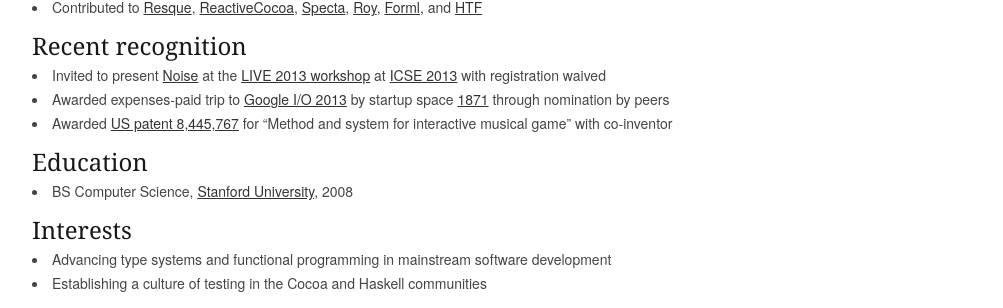
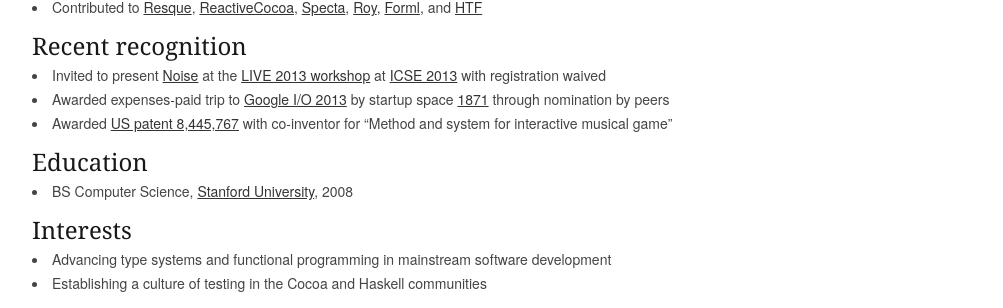
Before and after one commit to brow/rebeccabutler.org, a Jekyll site: the page built from cv/index.md, in a window 1280 px wide. Shown: the part 795-1103 px from the top of the page, without its empty margins (138-1141 px from the left). Built offline with Jekyll 4.4.1, drawn with Linux system fonts in a browser that asks for light colours; Markdown is read by kramdown in place of the engine named in the settings.

Commit message:
copy tweak

```diff
--- a/cv/index.md
+++ b/cv/index.md
@@ -36,7 +36,7 @@
 ## Recent recognition
 * Invited to present [Noise] at the [LIVE 2013 workshop] at [ICSE 2013] with registration waived
 * Awarded expenses-paid trip to [Google I/O 2013] by startup space [1871] through nomination by peers
-* Awarded [US patent 8,445,767] for "Method and system for interactive musical game" with co-inventor
+* Awarded [US patent 8,445,767] with co-inventor for "Method and system for interactive musical game"
 
 ## Education
 * BS Computer Science, [Stanford University], 2008
```
